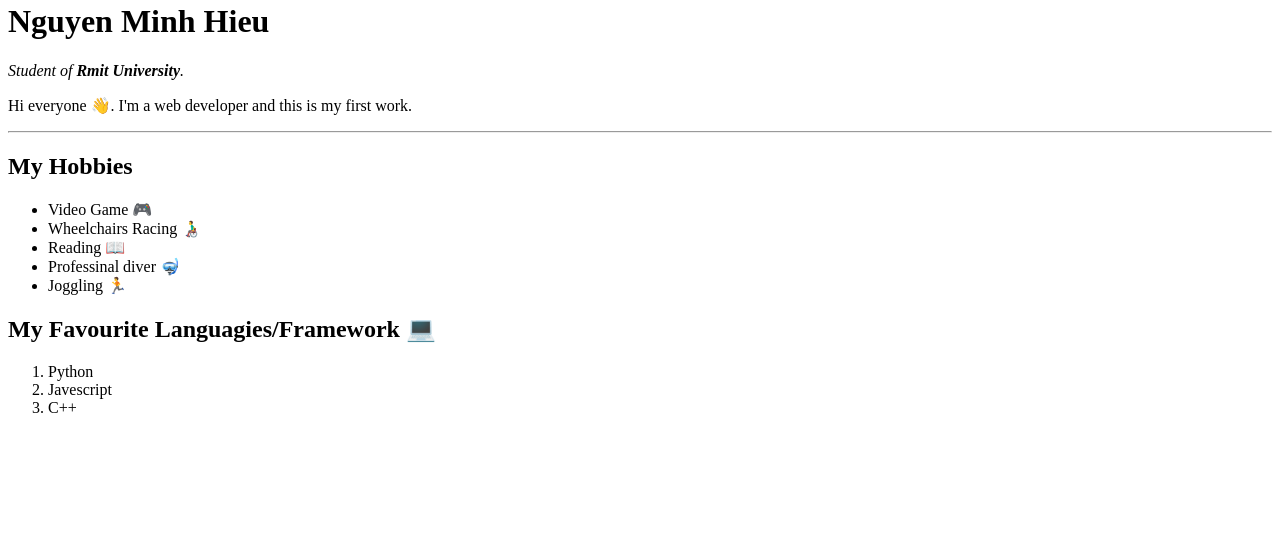
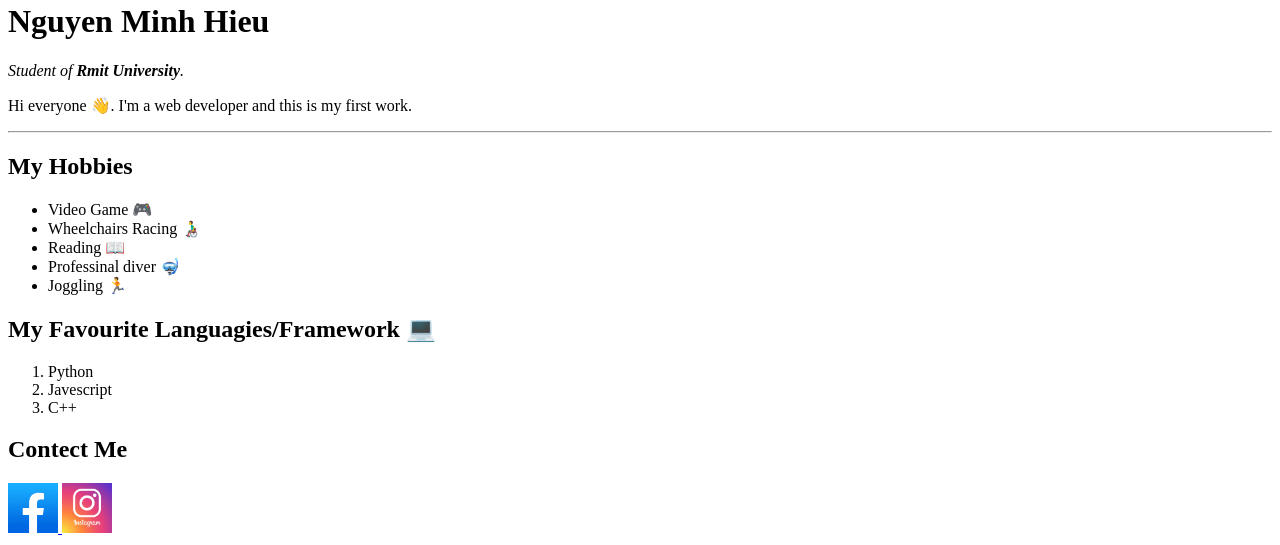
Before and after one commit to NguyenHius/CVtest, a plain HTML site: page index.html in a window 1280 px wide. Shown: the part 634-1179 px from the top of the page. Before the commit the page ends 1067 px from the top, so only its background shows below. Drawn offline with Linux system fonts and the light colour scheme.

Commit message:
facebook and insta

```diff
--- a/index.html
+++ b/index.html
@@ -23,5 +23,12 @@
         <li>Javescript</li>
         <li>C++</li>
     </ol>
+    <h2>Contect Me</h2>
+    <a href="https://www.facebook.com/profile.php?id=100008598190902">
+        <img src="photo/Facebook.png" width="50" height="auto">
+    </a>
+    <a href="https://www.instagram.com/_nguyenhius_/">
+        <img src="photo/Instagram Logo Vector PNG Images, Instagram Logo Icon, Instagram Icons, Logo Icons, Logo Clipart PNG Image For Free Download.jfif" width="50" height="auto">
+    </a>
 </body>
 </html>
```
Also changed, not shown: photo/Facebook.png (added), photo/Instagram Logo Vector PNG Images, Instagram Logo Icon, Instagram Icons, Logo Icons, Logo Clipart PNG Image For Free Download.jfif (added).
